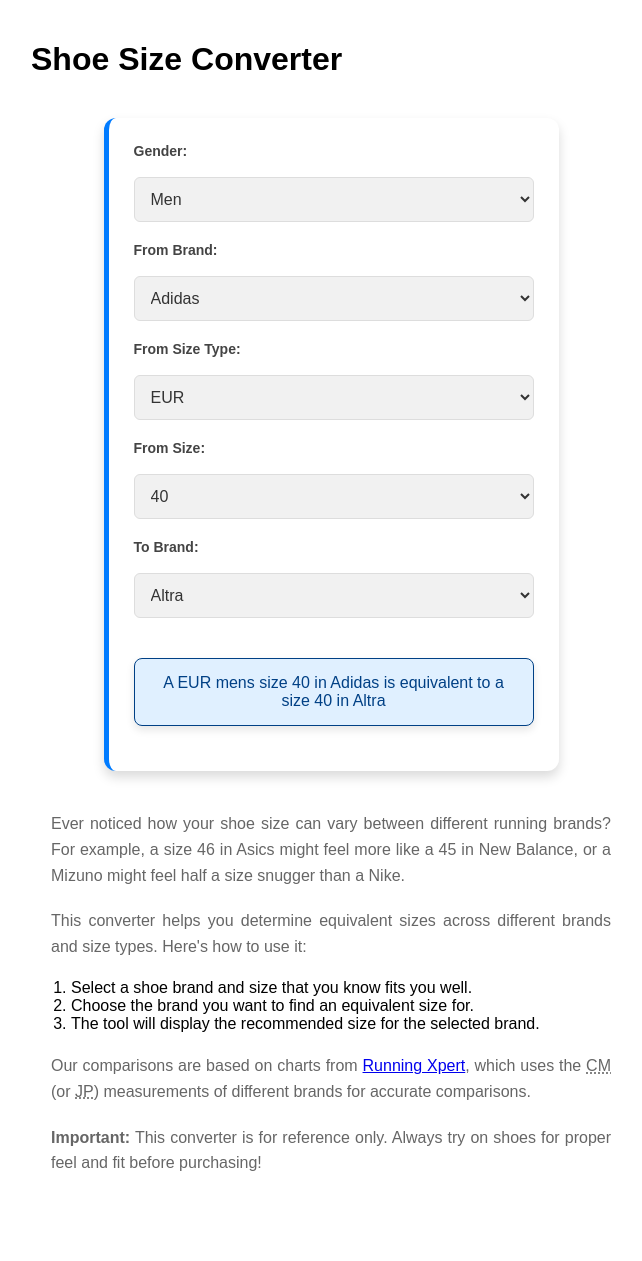
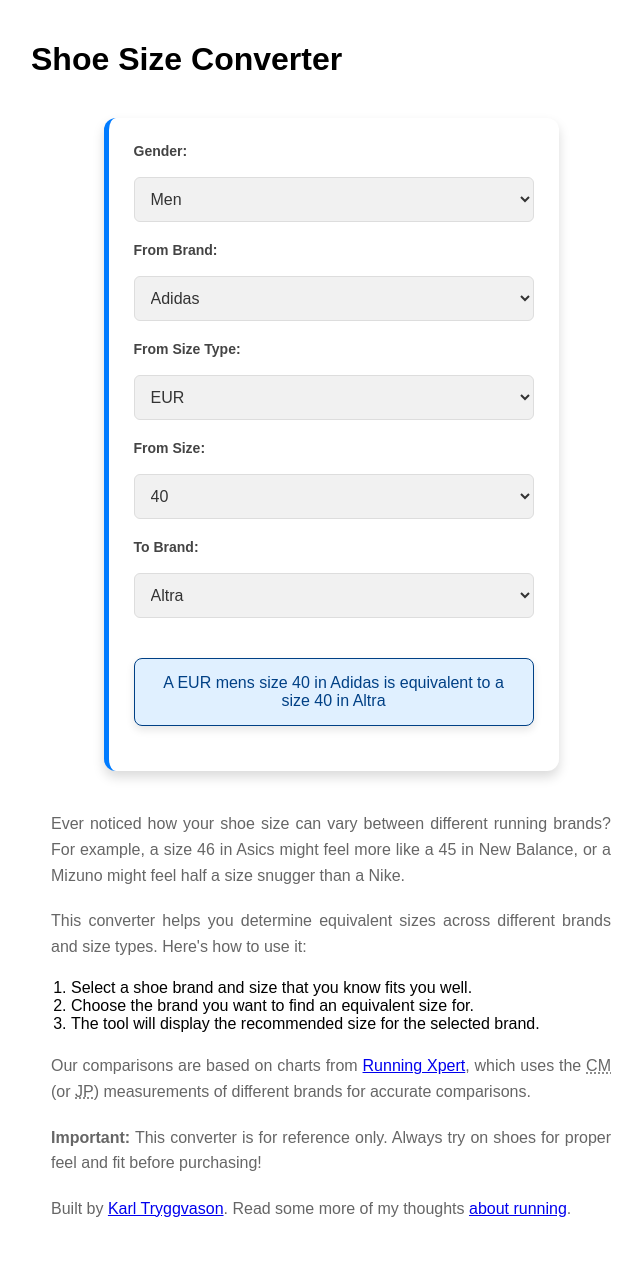
Before and after one commit to Kalli/karltryggvason.com, a Jekyll site: the page running-shoe-size-converter/index.html, which Jekyll copies as it is, in a window 1280 px wide. Shown: the whole page, without its empty margins (309-951 px from the left). Built offline with Jekyll 4.4.1, drawn with Linux system fonts in a browser that asks for light colours; before the commit the page ends 1216 px from its top, so only the background shows below that.

Commit message:
Add link

```diff
--- a/running-shoe-size-converter/index.html
+++ b/running-shoe-size-converter/index.html
@@ -146,6 +146,9 @@
             <p>
                 <strong>Important:</strong> This converter is for reference only. Always try on shoes for proper feel and fit before purchasing!
             </p>
+            <p>
+                Built by <a href="https://karltryggvason.com">Karl Tryggvason</a>. Read some more of my thoughts <a href="https://karltryggvason.com/running/">about running</a>.
+            </p>
         </div>
     </div>
     <script>
```
